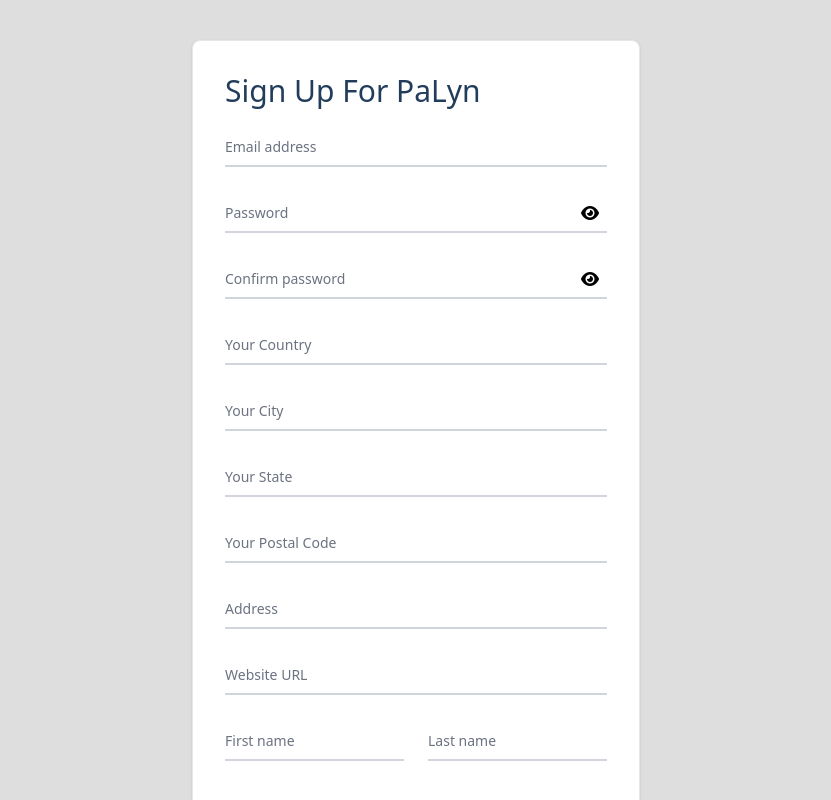
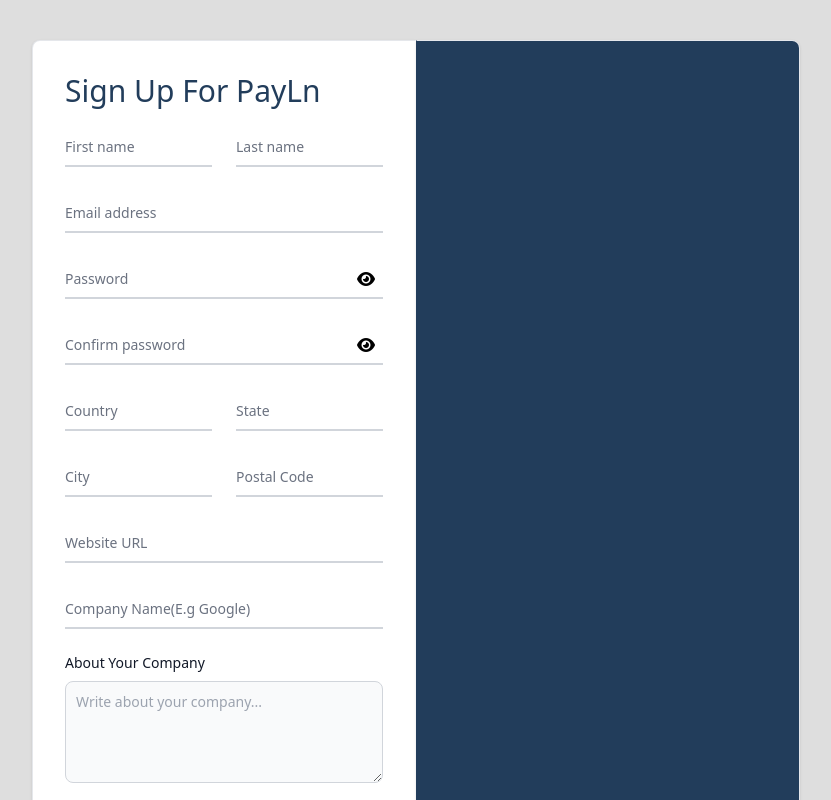
Before and after one commit to Payln/PayLn, a SvelteKit app: page /Signup in a window 1280 px wide. Shown: the top 800 px of the page, without its empty margins (224-1055 px from the left). Built offline with nearby package versions, Linux system fonts and the light colour scheme.

Commit message:
Removed Address and added Logo

```diff
--- a/src/routes/Login/+page.svelte
+++ b/src/routes/Login/+page.svelte
@@ -1,5 +1,5 @@
 <script>
-	import PaylnSvg from './PaylnSVG.svelte';
+	import PaylnSvg from '$lib/PaylnSVG.svelte';
 
 	let pass_Type = 'password';
 	const pass_Visibility = () => {
@@ -89,7 +89,7 @@
 			</form>
 		</div>
 
-		<!-- Other Side -->
+		<!-- Side Logo -->
 		<div
 			class="relative hidden sm:block w-full p-4 max-w-md bg-[#223d5b] border border-gray-200 border-l-transparent rounded-r-lg shadow sm:p-6 md:p-8"
 		>
@@ -97,5 +97,6 @@
 				<PaylnSvg />
 			</div>
 		</div>
+		<!-- End of Side Logo -->
 	</section>
 </div>
--- a/src/routes/Signup/+page.svelte
+++ b/src/routes/Signup/+page.svelte
@@ -1,4 +1,6 @@
 <script>
+	import PaylnSvg from '$lib/PaylnSVG.svelte';
+
 	let pass_Type = 'password';
 
 	const pass_Visibility = () => {
@@ -19,7 +21,7 @@
 		}
 	}
 
-	const formFields = [
+	const formField1 = [
 		{
 			label: 'Email address',
 			type: 'email',
@@ -43,47 +45,18 @@
 			id: 'floating_repeat_password',
 			placeholder: '',
 			required: true
-		},
-		{
-			label: 'Your Country',
-			type: 'text',
-			name: 'country',
-			id: 'floating_country',
-			placeholder: '',
-			required: true
-		},
-		{
-			label: 'Your City',
-			type: 'text',
-			name: 'City',
-			id: 'floating_City',
-			placeholder: '',
-			required: true
-		},
-		{
-			label: 'Your State',
-			type: 'text',
-			name: 'State',
-			id: 'floating_State',
-			placeholder: '',
-			required: true
-		},
-		{
-			label: 'Your Postal Code',
-			type: 'text',
-			name: 'Postal_Code',
-			id: 'floating_Postal_Code',
-			placeholder: '',
-			required: true
-		},
-		{
-			label: 'Address',
-			type: 'text',
-			name: 'Address',
-			id: 'floating_Address',
-			placeholder: '',
-			required: true
-		},
+		}
+	];
+
+	const formField2 = [
+		// {
+		// 	label: 'Address',
+		// 	type: 'text',
+		// 	name: 'Address',
+		// 	id: 'floating_Address',
+		// 	placeholder: '',
+		// 	required: true
+		// },
 		{
 			label: 'Website URL',
 			type: 'text',
@@ -91,19 +64,73 @@
 			id: 'floating_Website_URL',
 			placeholder: '',
 			required: true
+		},
+		{
+			label: 'Company Name(E.g Google)',
+			type: 'text',
+			name: 'floating_company',
+			id: 'floating_company',
+			placeholder: '',
+			required: true
 		}
+	];
+
+	let Name_field = [
+		{ name: 'floating_first_name', id: 'floating_first_name', label: 'First name' },
+		{ name: 'floating_last_name', id: 'floating_last_name', label: 'Last name' }
+	];
+
+	let State_field = [
+		{ name: 'City', id: 'floating_City', label: 'City' },
+		{ name: 'Postal_Code', id: 'floating_Postal_Code', label: 'Postal Code' }
+	];
+
+	let Country_field = [
+		{ name: 'country', id: 'floating_country', label: 'Country' },
+		{ name: 'State', id: 'floating_State', label: 'State' }
 	];
 </script>
 
 <section class="p-2 sm:p-6 md:p-10">
+	<div class="flex flex-col sm:flex-row justify-center">
+		<!-- Top Logo -->
 		<div
-		class="w-full p-4 mx-auto max-w-md bg-white border border-gray-200 rounded-lg shadow sm:p-6 md:p-8"
+			class="w-full h-[10vh] sm:hidden p-2 max-h-sm max-w-sm bg-[#223d5b] border border-gray-200 rounded-t-lg shadow flex justify-center"
+		>
+			<div class="w-[6rem] mt-[1rem]">
+				<PaylnSvg />
+			</div>
+		</div>
+		<!-- End of Top Logo  -->
+		<div
+			class="w-full p-4 max-w-sm bg-white border border-gray-200 border-r-transparent rounded-b-lg sm:rounded-l-lg shadow sm:p-6 md:p-8"
 		>
 			<h3 class="md:text-3xl text-xl capitalize font-medium text-[#223d5b] pb-4">
-			Sign up for PaLyn
+				Sign up for PayLn
 			</h3>
 			<form>
-			{#each formFields as field}
+				<!--  -->
+				<div class="grid md:grid-cols-2 md:gap-6">
+					{#each Name_field as field}
+						<div class="relative z-0 w-full mb-6 group">
+							<input
+								type="text"
+								name={field.name}
+								id={field.id}
+								class="block py-2.5 px-0 w-full text-sm text-gray-900 bg-transparent border-0 border-b-2 border-gray-300 appearance-none focus:outline-none focus:ring-0 focus:border-blue-600 peer"
+								placeholder=" "
+								required
+							/>
+							<label
+								for={field.id}
+								class="peer-focus:font-medium absolute text-sm text-gray-500 duration-300 transform -translate-y-6 scale-75 top-3 -z-10 origin-[0] peer-focus:left-0 peer-focus:text-blue-600 peer-placeholder-shown:scale-100 peer-placeholder-shown:translate-y-0 peer-focus:scale-75 peer-focus:-translate-y-6"
+								>{field.label}</label
+							>
+						</div>
+					{/each}
+				</div>
+				<!--  -->
+				{#each formField1 as field}
 					<div class="relative z-0 w-full mb-6 group">
 						{#if field.label === 'Password' || field.label === 'Confirm password'}
 							<input
@@ -146,52 +173,68 @@
 						</label>
 					</div>
 				{/each}
+				<!--  -->
+				<!--  -->
 				<div class="grid md:grid-cols-2 md:gap-6">
+					{#each Country_field as field}
 						<div class="relative z-0 w-full mb-6 group">
 							<input
 								type="text"
-						name="floating_first_name"
-						id="floating_first_name"
+								name={field.name}
+								id={field.id}
 								class="block py-2.5 px-0 w-full text-sm text-gray-900 bg-transparent border-0 border-b-2 border-gray-300 appearance-none focus:outline-none focus:ring-0 focus:border-blue-600 peer"
 								placeholder=" "
 								required
 							/>
 							<label
-						for="floating_first_name"
+								for={field.id}
 								class="peer-focus:font-medium absolute text-sm text-gray-500 duration-300 transform -translate-y-6 scale-75 top-3 -z-10 origin-[0] peer-focus:left-0 peer-focus:text-blue-600 peer-placeholder-shown:scale-100 peer-placeholder-shown:translate-y-0 peer-focus:scale-75 peer-focus:-translate-y-6"
-						>First name</label
+								>{field.label}</label
 							>
 						</div>
+					{/each}
+				</div>
+				<!--  -->
+				<!--  -->
+				<div class="grid md:grid-cols-2 md:gap-6">
+					{#each State_field as field}
 						<div class="relative z-0 w-full mb-6 group">
 							<input
 								type="text"
-						name="floating_last_name"
-						id="floating_last_name"
+								name={field.name}
+								id={field.id}
 								class="block py-2.5 px-0 w-full text-sm text-gray-900 bg-transparent border-0 border-b-2 border-gray-300 appearance-none focus:outline-none focus:ring-0 focus:border-blue-600 peer"
 								placeholder=" "
 								required
 							/>
 							<label
-						for="floating_last_name"
-						class="peer-focus:font-medium absolute text-sm text-gray-500 0 duration-300 transform -translate-y-6 scale-75 top-3 -z-10 origin-[0] peer-focus:left-0 peer-focus:text-blue-600 peer-placeholder-shown:scale-100 peer-placeholder-shown:translate-y-0 peer-focus:scale-75 peer-focus:-translate-y-6"
-						>Last name</label
+								for={field.id}
+								class="peer-focus:font-medium absolute text-sm text-gray-500 duration-300 transform -translate-y-6 scale-75 top-3 -z-10 origin-[0] peer-focus:left-0 peer-focus:text-blue-600 peer-placeholder-shown:scale-100 peer-placeholder-shown:translate-y-0 peer-focus:scale-75 peer-focus:-translate-y-6"
+								>{field.label}</label
 							>
 						</div>
+					{/each}
 				</div>
+				<!--  -->
+				{#each formField2 as field}
 					<div class="relative z-0 w-full mb-6 group">
 						<input
-					type="text"
-					name="floating_company"
-					id="floating_company"
+							type={pass_Type}
+							name={field.name}
+							id={field.id}
 							class="block py-2.5 px-0 w-full text-sm text-gray-900 bg-transparent border-0 border-b-2 border-gray-300 appearance-none focus:outline-none focus:ring-0 focus:border-blue-600 peer"
-					placeholder=" "
+							placeholder={field.placeholder}
+							required={field.required}
 						/>
 						<label
-					for="floating_company"
+							for={field.id}
 							class="peer-focus:font-medium absolute text-sm text-gray-500 duration-300 transform -translate-y-6 scale-75 top-3 -z-10 origin-[0] peer-focus:left-0 peer-focus:text-blue-600 peer-placeholder-shown:scale-100 peer-placeholder-shown:translate-y-0 peer-focus:scale-75 peer-focus:-translate-y-6"
-					>Company Name(E.g Google)</label
 						>
+							{field.label}
+						</label>
 					</div>
+				{/each}
+				<!--  -->
 				<div class="pb-12">
 					<label for="about" class="block mb-2 text-sm font-medium text-gray-900 capitalize"
 						>about your company</label
@@ -218,4 +261,14 @@
 				</div>
 			</form>
 		</div>
+		<!-- Side Logo -->
+		<div
+			class="relative hidden sm:block w-full p-4 max-w-sm bg-[#223d5b] border border-gray-200 border-l-transparent rounded-r-lg shadow sm:p-6 md:p-8"
+		>
+			<div class="mt-[125%] mx-auto text-center w-[10rem]">
+				<PaylnSvg />
+			</div>
+		</div>
+		<!-- End of Side Logo -->
+	</div>
 </section>
```
Also changed, not shown: src/lib/PaylnSVG.svelte (renamed from src/routes/Login/PaylnSVG.svelte), src/routes/Dashboard/+page.svelte (added). Lines whose indentation alone changed are shown as unchanged.
